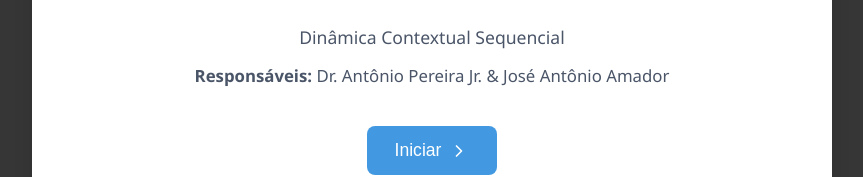
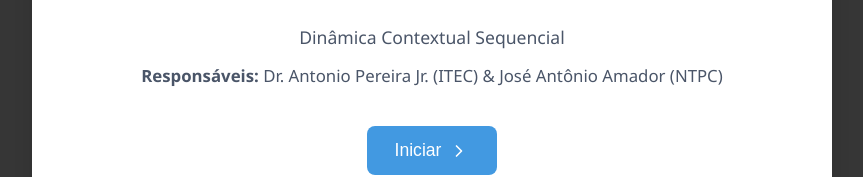
Before and after one commit to labneuroexperiment/stroop-experiment-ufpa, a React (Vite) app: page / in a window 1280 px wide. Shown: the part 335-512 px from the top of the page, without its empty margins (208-1071 px from the left). Built offline with nearby package versions, Linux system fonts and the light colour scheme.

Commit message:
Update App.tsx

```diff
--- a/src/App.tsx
+++ b/src/App.tsx
@@ -319,7 +319,7 @@ const App: React.FC = () => {
           <img src="https://www.laps.ufpa.br/assets/img/laps_logo.png" alt="Logo LaPS" className="lab-logo" />
           <h1>Experimento Stroop</h1>
           <p className="subtitle">Dinâmica Contextual Sequencial</p>
-          <p className="info"><strong>Responsáveis: </strong>Dr. Antônio Pereira Jr. & José Antônio Amador</p>
+          <p className="info"><strong>Responsáveis: </strong>Dr. Antonio Pereira Jr. (ITEC) & José Antônio Amador (NTPC)</p>
           <button className="btn-primary" onClick={() => setPhase('code')}>
             Iniciar <ChevronRight size={20} />
           </button>
```
